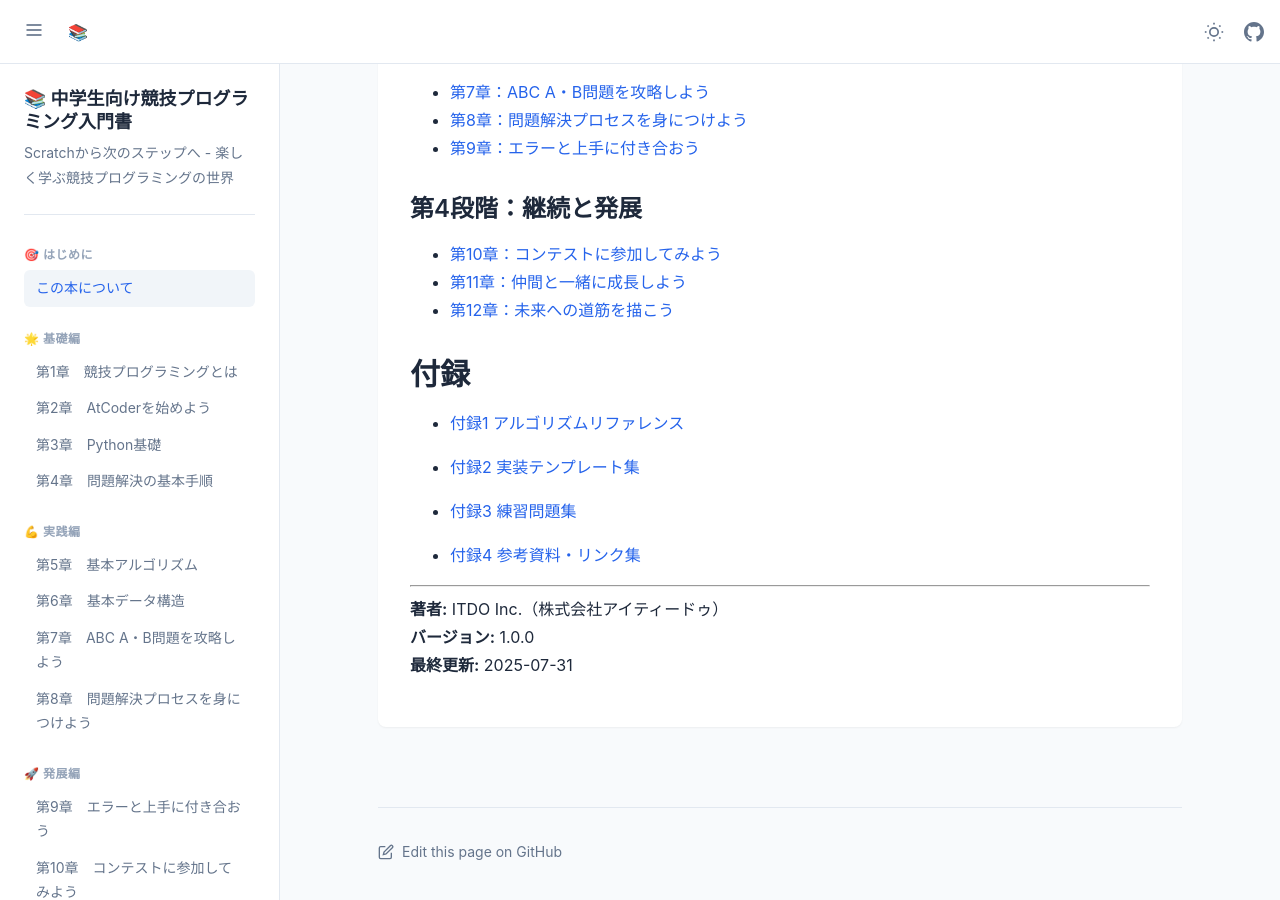
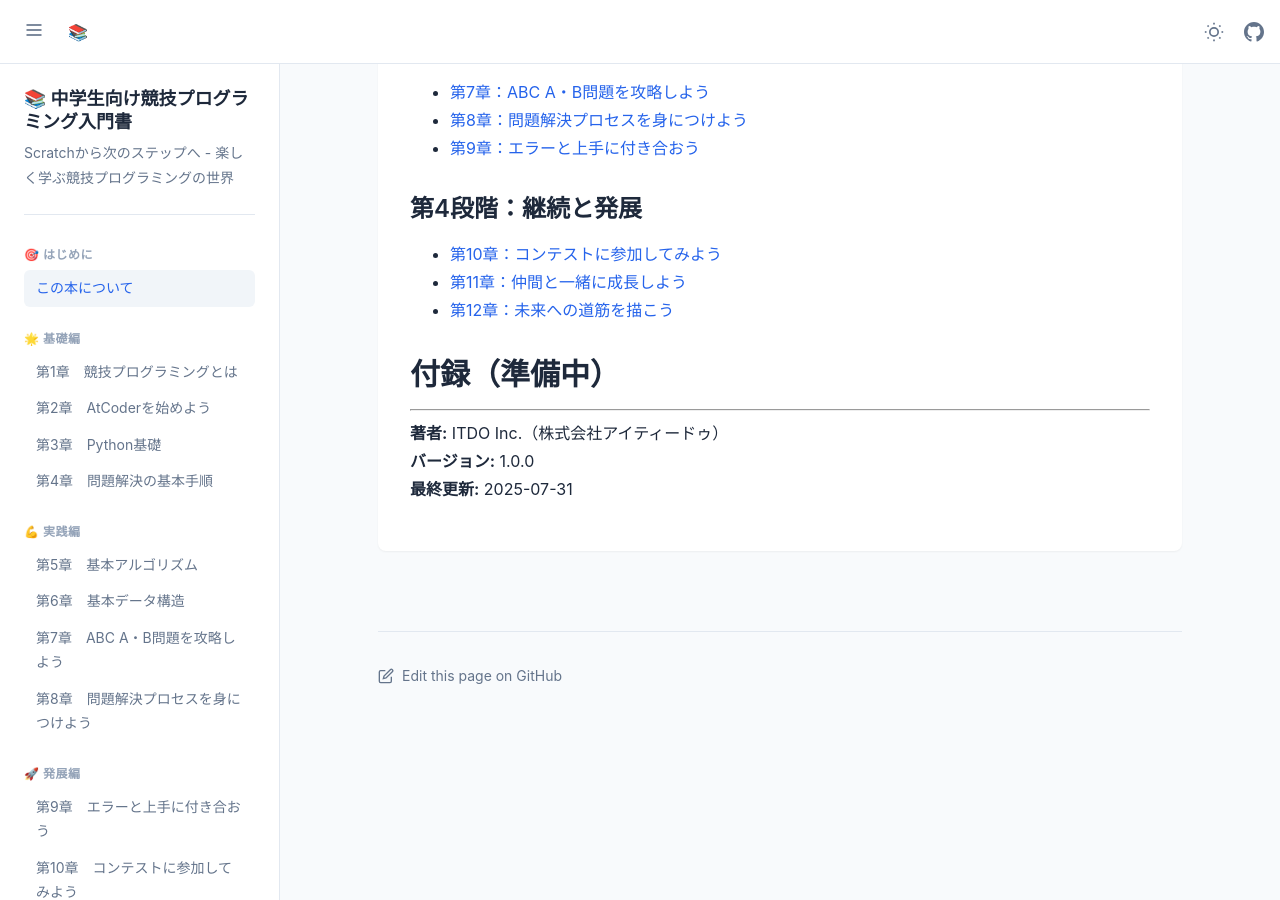
Before and after one commit to ootakazuhiko/competitive_programming_book, a Jekyll site: the page built from index.md, in a window 1280 px wide and 900 px high, scrolled down 805 px. Built offline with Jekyll 4.4.1, drawn with Linux system fonts in a browser that asks for light colours; part of the change alters nothing that is shown.

Commit message:
緊急修正：JavaScript完全分離テストとページフリーズ問題の根本原因特定
## 主な変更内容

### 1. JavaScript完全分離テスト実装
- 全てのJavaScriptファイルを一時的に無効化
- 最小限のインライン機能のみ残存（テーマ切り替え・サイドバートグル）
- ページフリーズ問題の根本原因特定のための分離テスト

### 2. 404エラー修正
- index.mdの付録セクションを「準備中」に変更
- 存在しないページへのリンクを無効化してユーザビリティ向上

### 修正ファイル
- `_layouts/book.html`: JavaScript完全分離、最小限インライン機能追加
- `index.md`: 付録セクションを準備中表示に変更

### テスト目的
1. ページフリーズ問題がJavaScriptに起因するか特定
2. 基本的なページ表示・ナビゲーション機能の正常動作確認
3. 最小限の必須機能（テーマ・サイドバー）の動作確認

🤖 Generated with [Claude Code](https://claude.ai/code)

Co-Authored-By: Claude <noreply@anthropic.com>

```diff
--- a/_layouts/book.html
+++ b/_layouts/book.html
@@ -147,7 +147,8 @@
     <!-- Overlay for mobile sidebar -->
     <div class="sidebar-overlay" id="sidebar-overlay"></div>
 
-    <!-- Scripts - 緊急修正：パフォーマンス問題特定のため一時的に全無効化 -->
+    <!-- Scripts - 緊急修正：JavaScript完全分離テスト（ページフリーズ問題根本原因特定） -->
+    <!-- 全てのJavaScriptファイルを一時的に無効化 -->
     <!--
     <script src="{{ '/assets/js/theme.js' | relative_url }}"></script>
     <script src="{{ '/assets/js/sidebar.js' | relative_url }}"></script>
@@ -155,13 +156,15 @@
     <script src="{{ '/assets/js/safe-main.js' | relative_url }}"></script>
     -->
 
-    <!-- 最小限のテーマ切り替えのみ（インライン） -->
+    <!-- 最小限のテーマ切り替えとサイドバートグル（インライン実装） -->
     <script>
         (function() {
             'use strict';
 
-            // テーマ切り替えボタンのみ
+            console.log('[Emergency JS] Minimal inline JavaScript loading...');
+
             document.addEventListener('DOMContentLoaded', function() {
+                // テーマ切り替え機能
                 const themeToggle = document.querySelector('.theme-toggle');
                 if (themeToggle) {
                     themeToggle.addEventListener('click', function() {
@@ -169,9 +172,41 @@
                         const newTheme = currentTheme === 'dark' ? 'light' : 'dark';
                         document.documentElement.setAttribute('data-theme', newTheme);
                         localStorage.setItem('theme', newTheme);
+                        console.log('[Emergency JS] Theme switched to:', newTheme);
                     });
                 }
+
+                // サイドバートグル機能
+                const sidebarToggle = document.querySelector('.sidebar-toggle');
+                const sidebar = document.querySelector('.book-sidebar');
+                const overlay = document.querySelector('.sidebar-overlay');
+
+                if (sidebarToggle && sidebar) {
+                    sidebarToggle.addEventListener('click', function() {
+                        sidebar.classList.toggle('open');
+                        if (overlay) {
+                            overlay.classList.toggle('active');
+                        }
+                        console.log('[Emergency JS] Sidebar toggled');
+                    });
+                }
+
+                // オーバーレイクリックでサイドバーを閉じる
+                if (overlay) {
+                    overlay.addEventListener('click', function() {
+                        sidebar.classList.remove('open');
+                        overlay.classList.remove('active');
+                    });
+                }
+
+                console.log('[Emergency JS] Minimal initialization completed successfully');
             });
+
+            // エラーハンドリング
+            window.addEventListener('error', function(event) {
+                console.warn('[Emergency JS] Error caught:', event.error);
+            });
+
         })();
     </script>
 </body>
--- a/index.md
+++ b/index.md
@@ -39,15 +39,14 @@ layout: book
 
 
 
-## 付録
+## 付録（準備中）
 
+<!-- 付録ページは現在準備中です。将来的に以下のコンテンツを提供予定：
 - [付録1 アルゴリズムリファレンス](src/appendices/algorithm-reference.md)
-
 - [付録2 実装テンプレート集](src/appendices/implementation-templates.md)
-
 - [付録3 練習問題集](src/appendices/practice-problems.md)
-
 - [付録4 参考資料・リンク集](src/appendices/resources.md)
+-->
 
 
 
```
